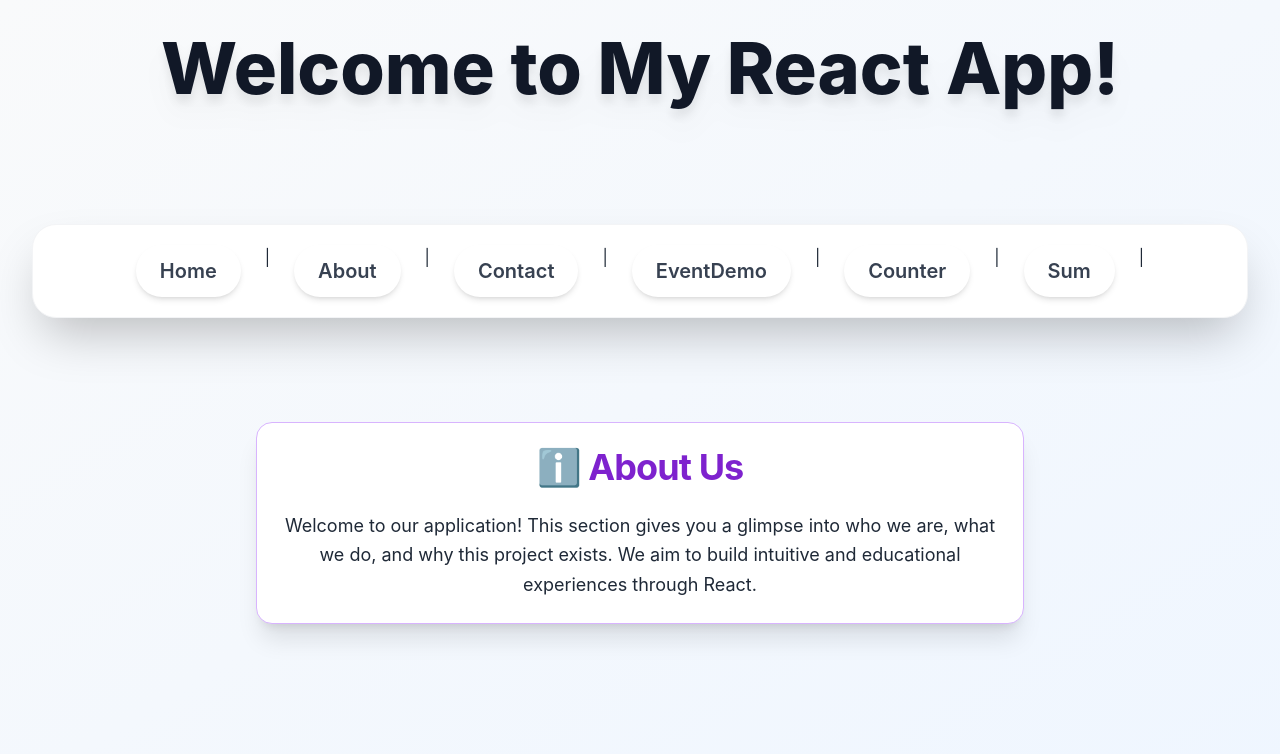
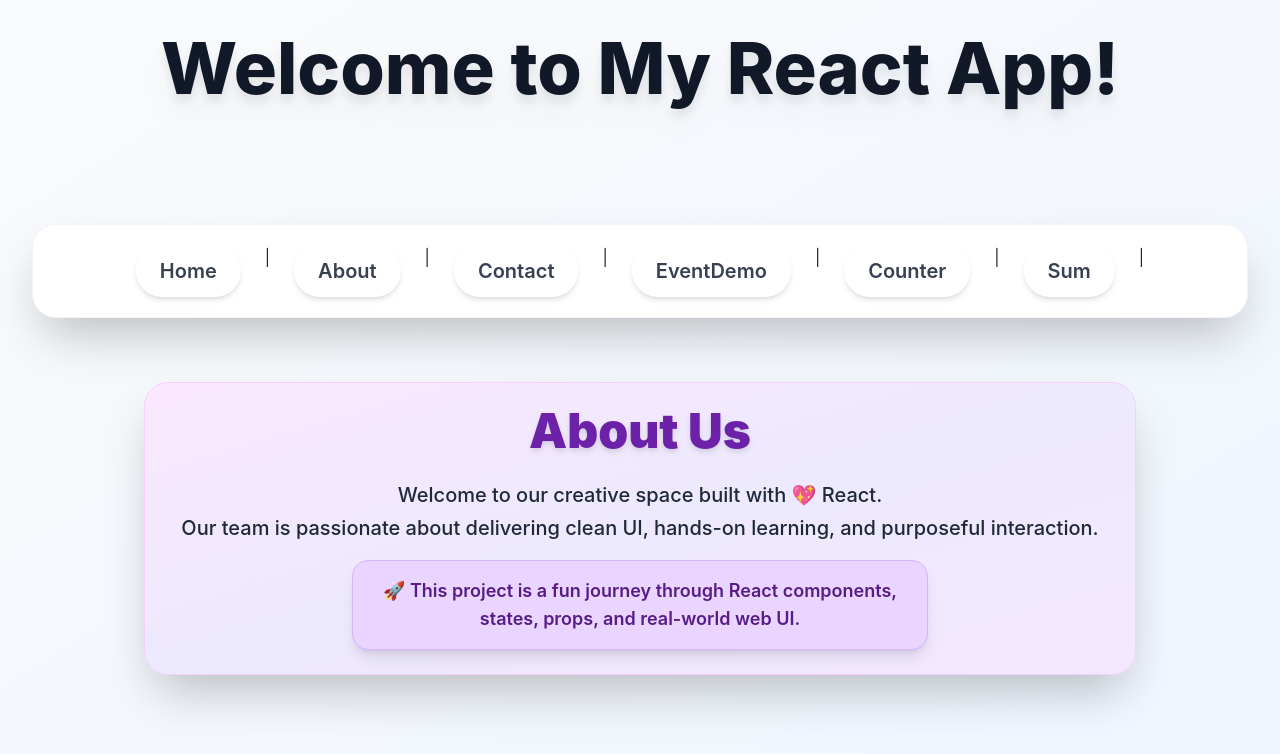
Before and after one commit to DhwaniNavadia/react-ui-learn, a React (Vite) app: page /about in a window 1280 px wide. Shown: the top 754 px of the page. Built offline with nearby package versions, Linux system fonts and the light colour scheme.

Commit message:
Update About.jsx

```diff
--- a/src/About.jsx
+++ b/src/About.jsx
@@ -1,25 +1,40 @@
-import React from 'react';
+import React from 'react'; // Import React
 
+// About is a Class Component.
 class About extends React.Component {
+    // Constructor to initialize state if needed (currently unused).
     constructor(props) {
         super(props);
         this.state = {};
     }
 
+    // Render method returns the JSX UI.
     render() {
         return (
-      <div className="p-6 max-w-3xl mx-auto mt-10 bg-white rounded-2xl shadow-xl border border-purple-300">
-        <h1 className="text-4xl font-bold text-center text-purple-700 mb-6 tracking-tight">
-          ℹ️ About Us
+            // Outer container with padding, gradient background, rounded corners, border and shadow.
+            <div className="p-6 bg-gradient-to-br from-fuchsia-100 via-violet-100 to-purple-100 rounded-3xl shadow-2xl border border-fuchsia-200 mb-10">
+
+                {/* Main heading with large font, purple color, center alignment and drop shadow */}
+                <h1 className="text-5xl font-black text-purple-800 text-center mb-6 drop-shadow-md">
+                    About Us
                 </h1>
-        <p className="text-lg text-gray-800 text-center leading-relaxed">
-          Welcome to our application! This section gives you a glimpse into who we are,
-          what we do, and why this project exists. We aim to build intuitive and educational
-          experiences through React.
+
+                {/* Main paragraph with smooth spacing and font settings */}
+                <p className="text-xl text-gray-800 text-center leading-relaxed font-medium mb-4">
+                    Welcome to our creative space built with 💖 React.
+                    <br />Our team is passionate about delivering clean UI, hands-on learning, and purposeful interaction.
                 </p>
+
+                {/* Highlight box with bold text and a background to emphasize purpose */}
+                <div className="flex justify-center">
+                    <div className="bg-purple-200 border border-purple-300 px-6 py-4 rounded-2xl text-purple-900 font-semibold text-lg shadow-lg text-center max-w-xl">
+                        🚀 This project is a fun journey through React components, states, props, and real-world web UI.
+                    </div>
+                </div>
             </div>
         );
     }
 }
 
+// Export the About component to be used in App.js or routing.
 export default About;
```
Lines whose indentation alone changed are shown as unchanged.
